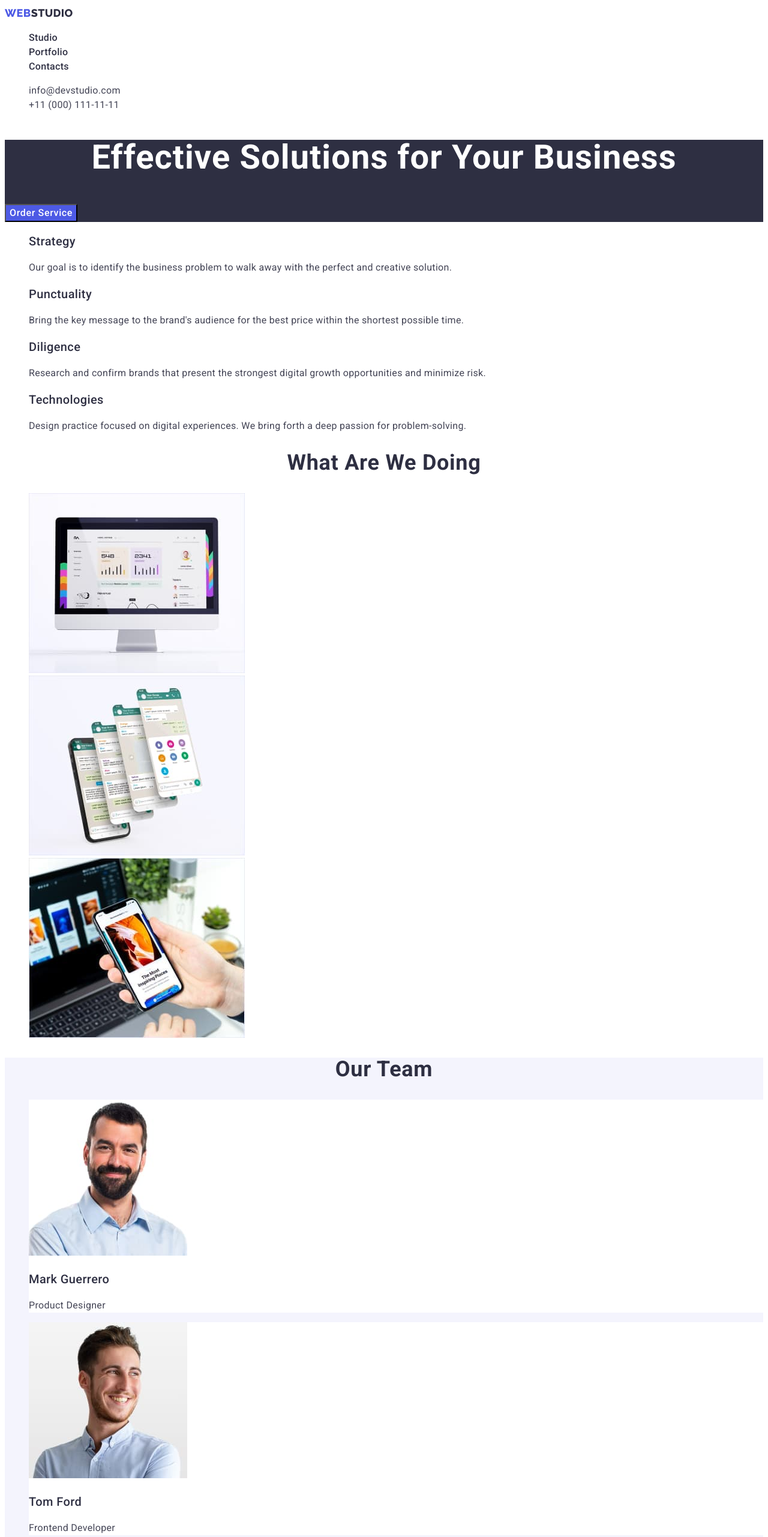
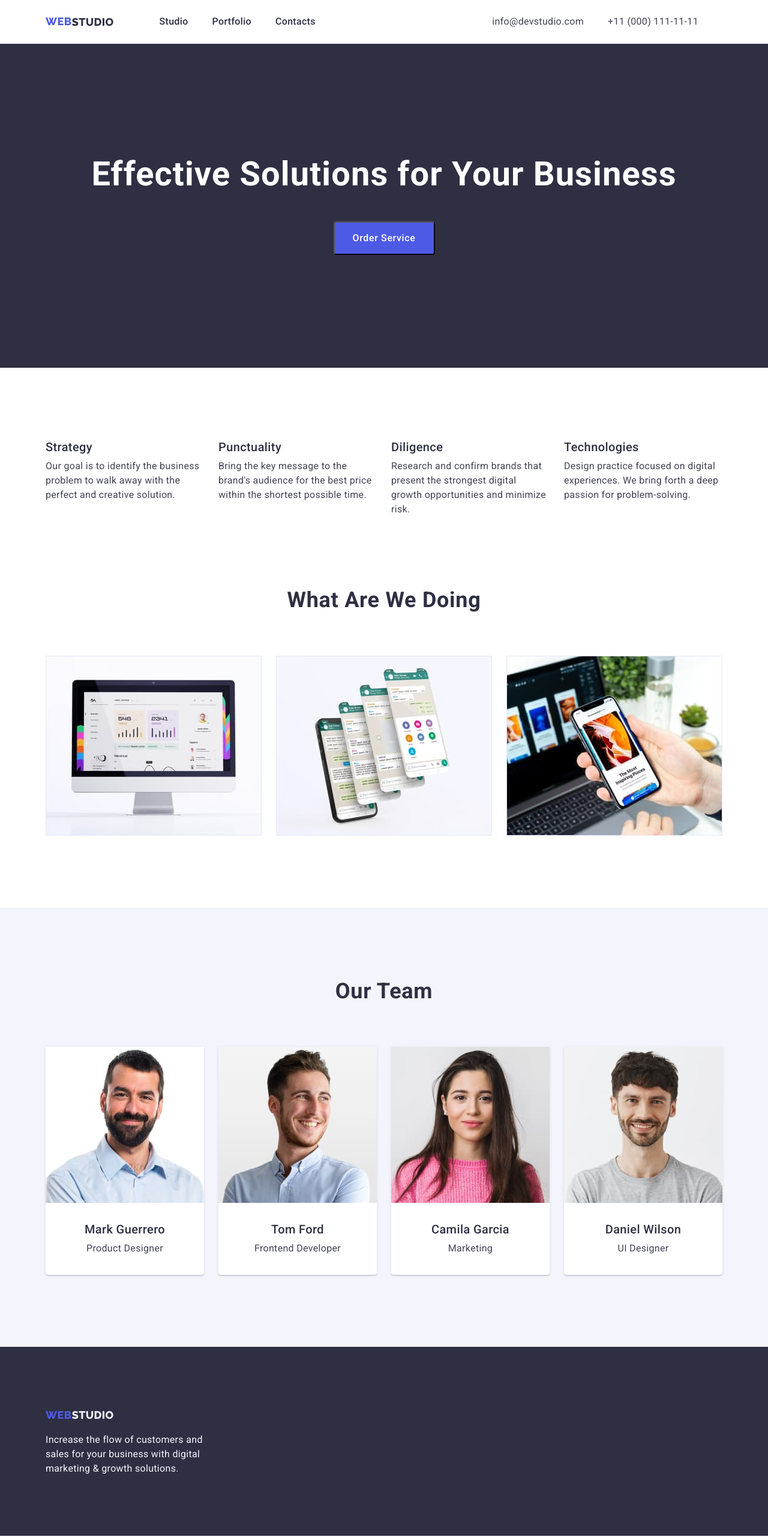
Before and after one commit to bogdansolomich/goit-markup-hw-03, a plain HTML site: page index.html in a window 1280 px wide. Shown: the top 2562 px of the page at 60% size. Drawn offline with nearby package versions, Linux system fonts and the light colour scheme.

Commit message:
Флекс

```diff
--- a/css/style.css
+++ b/css/style.css
@@ -5,6 +5,27 @@
   --logo-color: #4d5ae5;
   --hero-color: #ffffff;
   --studio-color: #f4f4fd;
+  --header-style: #e7e9fc;
+  --rebus: 0px 1px 6px rgba(46, 47, 66, 0.08), 0px 1px 1px rgba(46, 47, 66, 0.16),
+    0px 2px 1px rgba(46, 47, 66, 0.08);
+}
+
+h1,
+h2,
+h3,
+h4,
+h5,
+h6,
+p {
+  margin-top: 0;
+  margin-bottom: 0;
+}
+
+ul {
+  margin-top: 0;
+  margin-bottom: 0;
+  padding-left: 0;
+  list-style-type: none;
 }
 
 .link {
@@ -18,6 +39,41 @@ body {
   background-color: var(--hero-color);
 }
 
+.list-features {
+  display: flex;
+  gap: 24px;
+}
+
+.list-works {
+  display: flex;
+  gap: 24px;
+  margin: 0 auto;
+}
+
+.features-col {
+  width: calc((100% - 72px) / 4);
+}
+
+.flex-header {
+  display: flex;
+}
+
+.container {
+  width: 1158px;
+  margin: 0 auto;
+  padding: 0 15px;
+}
+
+.header-style {
+  background: #ffffff;
+  border-bottom: 1px solid var(--header-style);
+}
+
+.header-nav {
+  display: flex;
+  align-items: center;
+}
+
 .logo-link {
   font-family: 'Raleway', sans-serif;
   font-weight: 800;
@@ -26,6 +82,14 @@ body {
   letter-spacing: 0.03em;
   text-transform: uppercase;
   color: var(--logo-color);
+  display: flex;
+  align-items: center;
+  margin-right: 76px;
+}
+
+.nav-list {
+  display: flex;
+  gap: 40px;
 }
 
 .nav-link {
@@ -33,6 +97,8 @@ body {
   color: var(--span-color);
   letter-spacing: 0.02em;
   line-height: 1.5;
+  padding-top: 24px;
+  padding-bottom: 24px;
 }
 
 .nav-link:hover,
@@ -40,8 +106,8 @@ body {
   color: var(--color-hover);
 }
 
-ul {
-  list-style-type: none;
+img {
+  display: block;
 }
 
 .contacts-link {
@@ -49,6 +115,9 @@ ul {
   color: var(--color-body);
   letter-spacing: 0.02em;
   line-height: 1.5;
+  display: flex;
+  padding-top: 24px;
+  padding-bottom: 24px;
 }
 
 .perehid {
@@ -62,6 +131,14 @@ ul {
   color: var(--color-hover);
 }
 
+.contacts-list {
+  display: flex;
+}
+
+.contacts-item {
+  margin-right: 40px;
+}
+
 .hero {
   font-weight: 700;
   font-size: 56px;
@@ -71,9 +148,22 @@ ul {
   letter-spacing: 0.02em;
 }
 
-.dark-bg,
+.features-section {
+  padding: 120px 0;
+}
+
+.doing-saction {
+  padding-bottom: 120px;
+}
+
+.dark-bg {
+  background-color: var(--span-color);
+  padding: 188px 0;
+}
+
 .footer-bg {
   background-color: var(--span-color);
+  padding: 100px 0;
 }
 
 .button-style {
@@ -85,19 +175,17 @@ ul {
   font-size: 16px;
   line-height: 1.5;
   font-family: 'Roboto', sans-serif;
+  margin: 0 auto;
+  display: block;
+  width: 169px;
+  height: 56px;
+  border-radius: 4px;
+  margin-top: 48px;
 }
 
 .button-style:hover,
 .button-style:focus {
   background-color: var(--color-hover);
-}
-
-.activity {
-  color: var(--span-color);
-  font-weight: 500;
-  font-size: 20px;
-  line-height: 1.2;
-  letter-spacing: 0.02em;
 }
 
 .our-team {
@@ -108,10 +196,25 @@ ul {
   text-align: center;
   color: var(--span-color);
   letter-spacing: 0.02em;
+  margin-bottom: 72px;
 }
 
-.our-team-section {
+.team-section {
   background-color: var(--studio-color);
+  padding: 120px 0;
+}
+
+.hidden-team {
+  position: absolute;
+  width: 1px;
+  height: 1px;
+  margin: -1px;
+  border: 0;
+  padding: 0;
+  white-space: nowrap;
+  clip-path: inset(100%);
+  clip: rect(0 0 0 0);
+  overflow: hidden;
 }
 
 .names-list {
@@ -120,6 +223,19 @@ ul {
   font-size: 20px;
   line-height: 1.2;
   letter-spacing: 0.02em;
+  margin-bottom: 8px;
+}
+
+.portfolio-list {
+  display: flex;
+  justify-content: center;
+  gap: 24px;
+  margin-bottom: 72px;
+}
+
+.team-info {
+  padding: 32px 16px;
+  text-align: center;
 }
 
 .tabs-portfolio {
@@ -131,12 +247,22 @@ ul {
   font-family: 'Roboto', sans-serif;
   font-size: 16px;
   line-height: 1.5;
+  border: 1px solid var(--header-style);
+  padding: 12px 24px;
+  border-radius: 4px;
 }
 
 .tabs-portfolio:hover,
 .tabs-portfolio:focus {
   background-color: var(--color-hover);
   color: var(--hero-color);
+}
+
+.portfolio-plitka {
+  display: flex;
+  flex-wrap: wrap;
+  column-gap: 24px;
+  gap: 48px 24px;
 }
 
 .studio-black {
@@ -155,6 +281,8 @@ ul {
   font-style: normal;
   letter-spacing: 0.02em;
   line-height: 1.5;
+  display: flex;
+  margin-left: auto;
 }
 
 .paragraph {
@@ -169,9 +297,26 @@ ul {
   letter-spacing: 0.02em;
   line-height: 1.5;
   font-size: 16px;
+  margin-top: 16px;
+  max-width: 264px;
 }
+
 .rebus {
   background-color: var(--hero-color);
   letter-spacing: 0.02em;
   line-height: 1.5;
+  box-shadow: var(--rebus);
+  border-radius: 0px 0px 4px 4px;
 }
+
+.section-portfolio {
+  padding-top: 96px;
+  padding-bottom: 120px;
+}
+
+.proect-block {
+  display: block;
+  padding: 32px 16px;
+  border: 1px solid var(--header-style);
+  border-top: none;
+}
--- a/index.html
+++ b/index.html
@@ -9,6 +9,7 @@
   <meta name="viewport" content="width=device-width, initial-scale=1.0" />
   <meta name="description" content="Effective Solutions for Your Business" />
   <title>Web Design Studio</title>
+  <link rel="stylesheet" href="https://cdn.jsdelivr.net/npm/modern-normalize@2.0.0/modern-normalize.min.css" />
   <link href="https://fonts.googleapis.com/css2?family=Raleway:wght@800&family=Roboto:wght@400;500;700;900&display=swap"
     rel="stylesheet" />
   <link rel="preconnect" href="https://fonts.gstatic.com" />
@@ -17,7 +18,7 @@
 
 <body>
   <header class="header-style">
-    <!-- Top Line -->
+    <div class="container flex-header">
       <nav class="header-nav">
         <a class="logo-link link" href="">Web<span class="studio-black">Studio</span></a>
         <ul class="nav-list list">
@@ -26,7 +27,6 @@
           <li class="nav-item"><a class="nav-link link" href="">Contacts</a></li>
         </ul>
       </nav>
-
       <address class="header-contacts">
         <ul class="contacts-list list">
           <li class="contacts-item">
@@ -37,6 +37,7 @@
           </li>
         </ul>
       </address>
+    </div>
   </header>
 
   <main>
@@ -47,83 +48,99 @@
     </section>
 
     <!-- Section Features -->
-    <section>
-      <h2 class="our-team" hidden>Features</h2>
-      <ul class="list">
-        <li>
-          <h3 class="activity">Strategy</h3>
+    <section class="features-section">
+      <div class="container">
+        <h2 class="hidden-team">Features</h2>
+        <ul class="list-features list">
+          <li class="features-col">
+            <h3 class="names-list">Strategy</h3>
             <p class="paragraph">
               Our goal is to identify the business problem to walk away with the perfect and
               creative solution.
             </p>
           </li>
-        <li>
-          <h3 class="activity">Punctuality</h3>
+          <li class="features-col">
+            <h3 class="names-list">Punctuality</h3>
             <p class="paragraph">
               Bring the key message to the brand's audience for the best price within the shortest
               possible time.
             </p>
           </li>
-        <li>
-          <h3 class="activity">Diligence</h3>
+          <li class="features-col">
+            <h3 class="names-list">Diligence</h3>
             <p class="paragraph">
               Research and confirm brands that present the strongest digital growth opportunities
               and minimize risk.
             </p>
           </li>
-        <li>
-          <h3 class="activity">Technologies</h3>
+          <li class="features-col">
+            <h3 class="names-list">Technologies</h3>
             <p class="paragraph">
               Design practice focused on digital experiences. We bring forth a deep passion for
               problem-solving.
             </p>
           </li>
         </ul>
+      </div>
     </section>
 
     <!-- Section What are we doing -->
-    <section>
+    <section class="doing-saction">
+      <div class="container">
         <h2 class="our-team">What are we doing</h2>
-      <ul class="list">
+        <ul class="list-works list">
           <li><img src="./images/img.jpg" width="360" alt="Computer" /></li>
           <li><img src="./images/img2.jpg" width="360" alt="Phones" /></li>
           <li><img src="./images/img3.jpg" width="360" alt="Telephone" /></li>
         </ul>
+      </div>
     </section>
 
     <!-- Our Team -->
-    <section class="our-team-section">
+    <section class="team-section">
+      <div class="container">
         <h2 class="our-team">Our Team</h2>
-      <ul class="list">
+        <ul class="list-features list">
           <li class="rebus">
             <img src="./images/img4.jpg" width="264" alt="Our Team" />
+            <div class="team-info">
               <h3 class="names-list">Mark Guerrero</h3>
               <p class="paragraph">Product Designer</p>
+            </div>
           </li>
           <li class="rebus">
             <img src="./images/img5.jpg" width="264" alt="Our Team" />
+            <div class="team-info">
               <h3 class="names-list">Tom Ford</h3>
               <p class="paragraph">Frontend Developer</p>
+            </div>
           </li>
           <li class="rebus">
             <img src="./images/img6.jpg" width="264" alt="Our Team" />
+            <div class="team-info">
               <h3 class="names-list">Camila Garcia</h3>
               <p class="paragraph">Marketing</p>
+            </div>
           </li>
           <li class="rebus">
             <img src="./images/img7.jpg" width="264" alt="Our Team" />
+            <div class="team-info">
               <h3 class="names-list">Daniel Wilson</h3>
               <p class="paragraph">UI Designer</p>
+            </div>
           </li>
         </ul>
+      </div>
     </section>
   </main>
   <footer class="footer-bg">
+    <div class="container">
       <a class="logo-link link" href="">Web<span class="studio-white">Studio</span></a>
       <p class="paragraph-white">
         Increase the flow of customers and sales for your business with digital marketing & growth
         solutions.
       </p>
+    </div>
   </footer>
 </body>
 
```
Also changed, not shown: portfolio.html (+29 -7 lines). Lines whose indentation alone changed are shown as unchanged.
